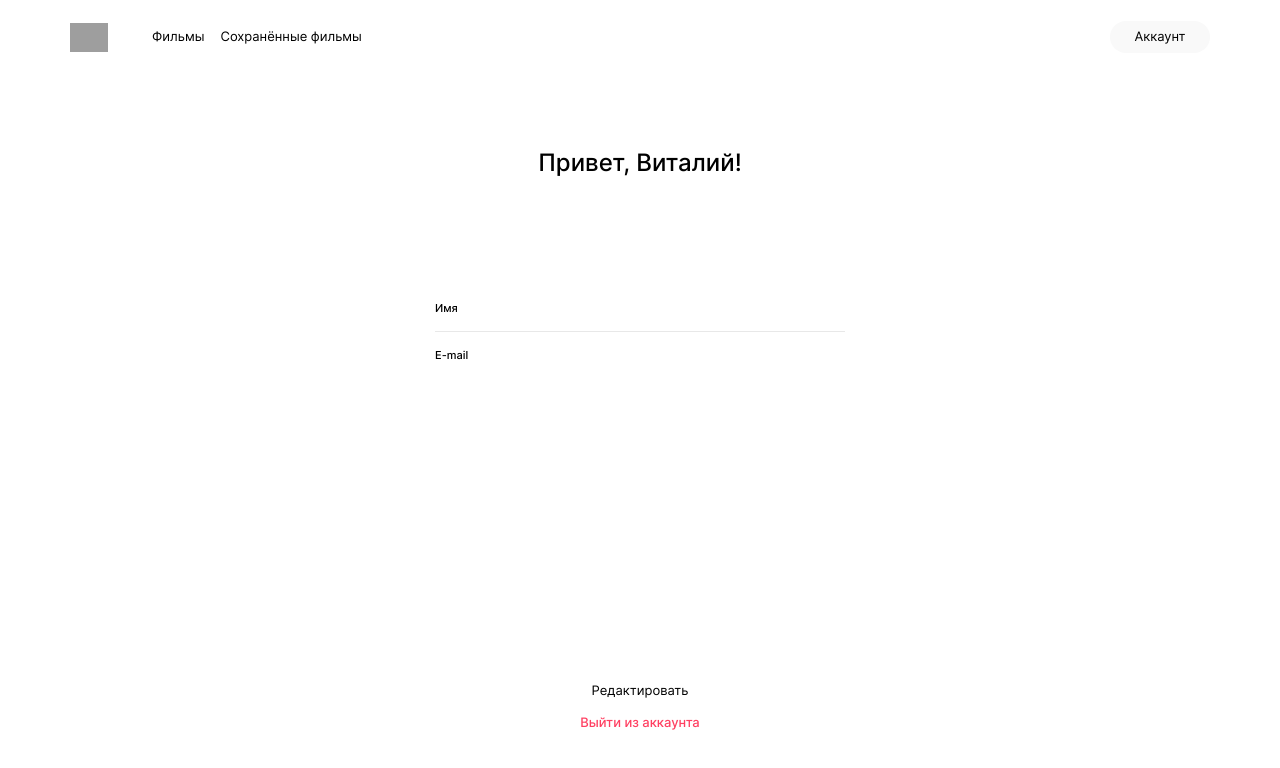
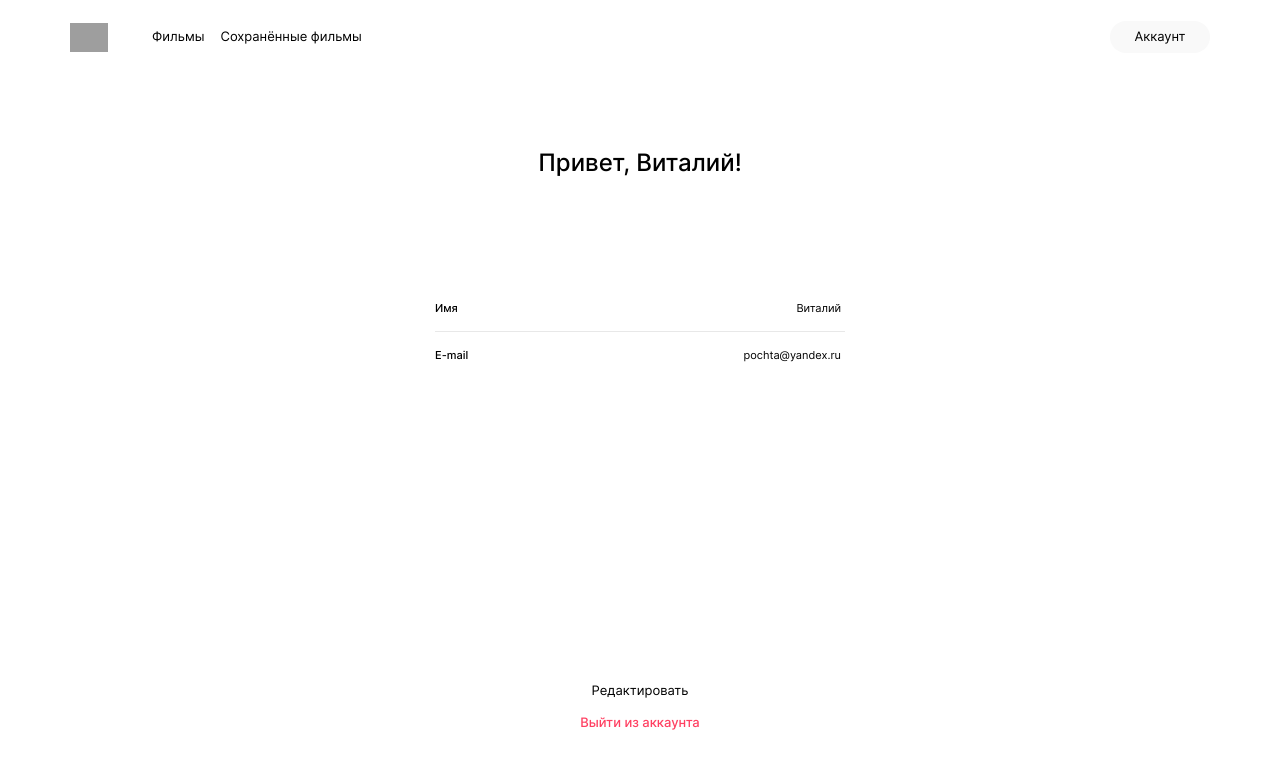
Before and after one commit to yryryk/movies-explorer-frontend, a React (Create React App) app: page /profile in a window 1280 px wide. Shown: the top 768 px of the page. Built offline with nearby package versions, Linux system fonts and the light colour scheme; grey boxes are pictures that could not be loaded.

Commit message:
feat: добавить readonly в profile

```diff
--- a/src/components/Profile/Profile.jsx
+++ b/src/components/Profile/Profile.jsx
@@ -29,11 +29,11 @@ function Profile() {
       <form className="profile__form" name="profile" onSubmit={handleSubmit}>
         <div className="profile__container">
           <label className="profile__label" htmlFor="profile-name-input">Имя</label>
-          <input id="profile-name-input" type="text" name="name" className="profile__input" onChange={handleChange} minLength="2" maxLength="40" required />
+          <input id="profile-name-input" type="text" name="name" className="profile__input" onChange={handleChange} minLength="2" maxLength="40" value={"Виталий"} required={edit?true:false} readOnly={!edit?true:false} />
         </div>
         <div className="profile__container">
           <label className="profile__label" htmlFor="profile-email-input">E-mail</label>
-          <input id="profile-email-input" type="email" name="email" className="profile__input" onChange={handleChange} minLength="2" maxLength="40" required />
+          <input id="profile-email-input" type="email" name="email" className="profile__input" onChange={handleChange} minLength="2" maxLength="40" value={"pochta@yandex.ru"} required={edit?true:false} readOnly={!edit?true:false} />
         </div>
         {edit&&<>
           <span className="profile__error">При обновлении профиля произошла ошибка.</span>
```
